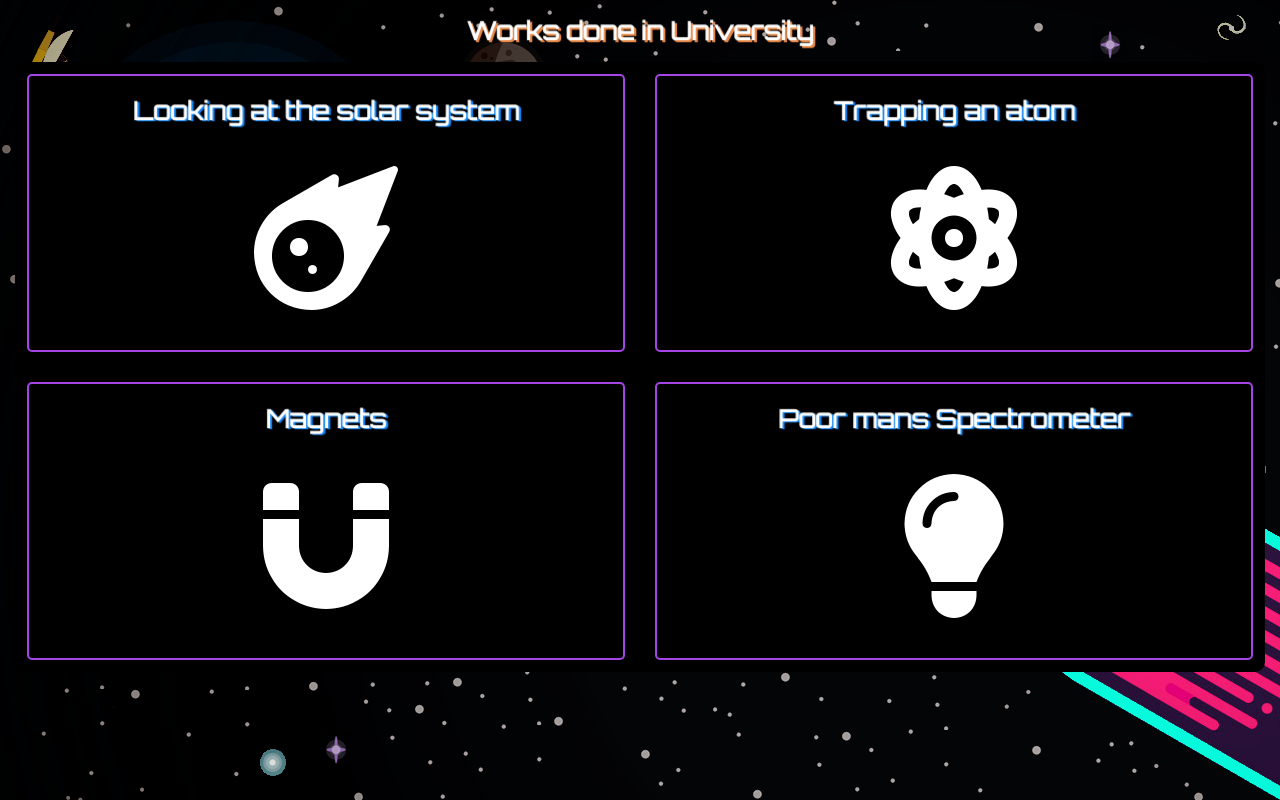
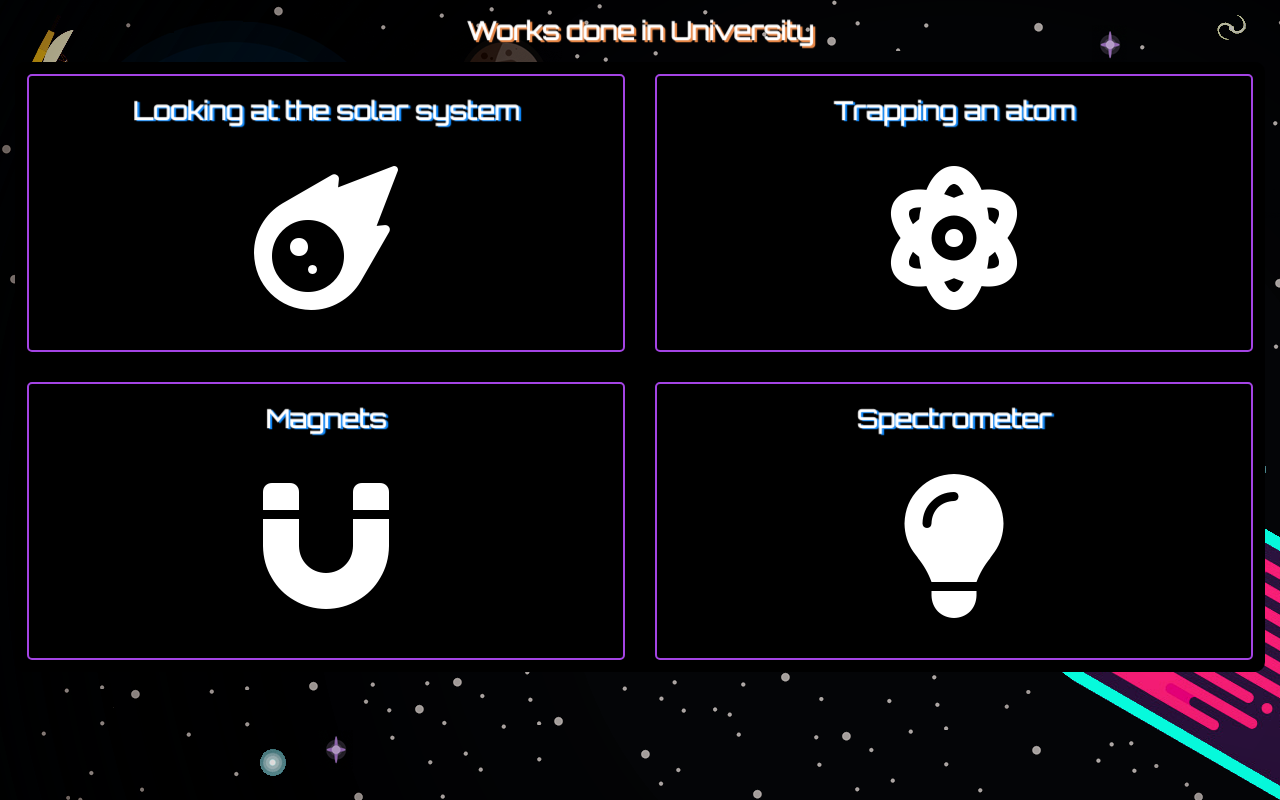
Before and after one commit to L-Limbu/react-labafolio, a React (Create React App) app: page /display/uni-page in a window 1280 px wide. Built offline with nearby package versions, Linux system fonts and the light colour scheme; a web font is replaced by a local one.

Commit message:
added directory for spectrometer

```diff
--- a/src/pages/uniProjects/spectroscopy.js
+++ b/src/pages/uniProjects/spectroscopy/spectroscopy.js
@@ -3,6 +3,7 @@ import React from 'react';
 
 export default function Spectroscopy () {
     return (
+
         <h1> Poor man's Spectroscopy</h1>
         )
 }
--- a/src/pages/uniProjects/uni-page.js
+++ b/src/pages/uniProjects/uni-page.js
@@ -45,7 +45,7 @@ export default function UniPage () {
                         </div>
                     </div>
                     <div className='boxes'>
-                        <h2 className='waveAnimationSlow'>Poor mans Spectrometer</h2>
+                        <h2 className='waveAnimationSlow'>Spectrometer</h2>
                         <div className='uni-box-text'>
                             <i class="fas fa-lightbulb"></i>
                             <p>
```
Also changed, not shown: src/pages/uniProjects/spectroscopy/spectroscopy.css (added).
